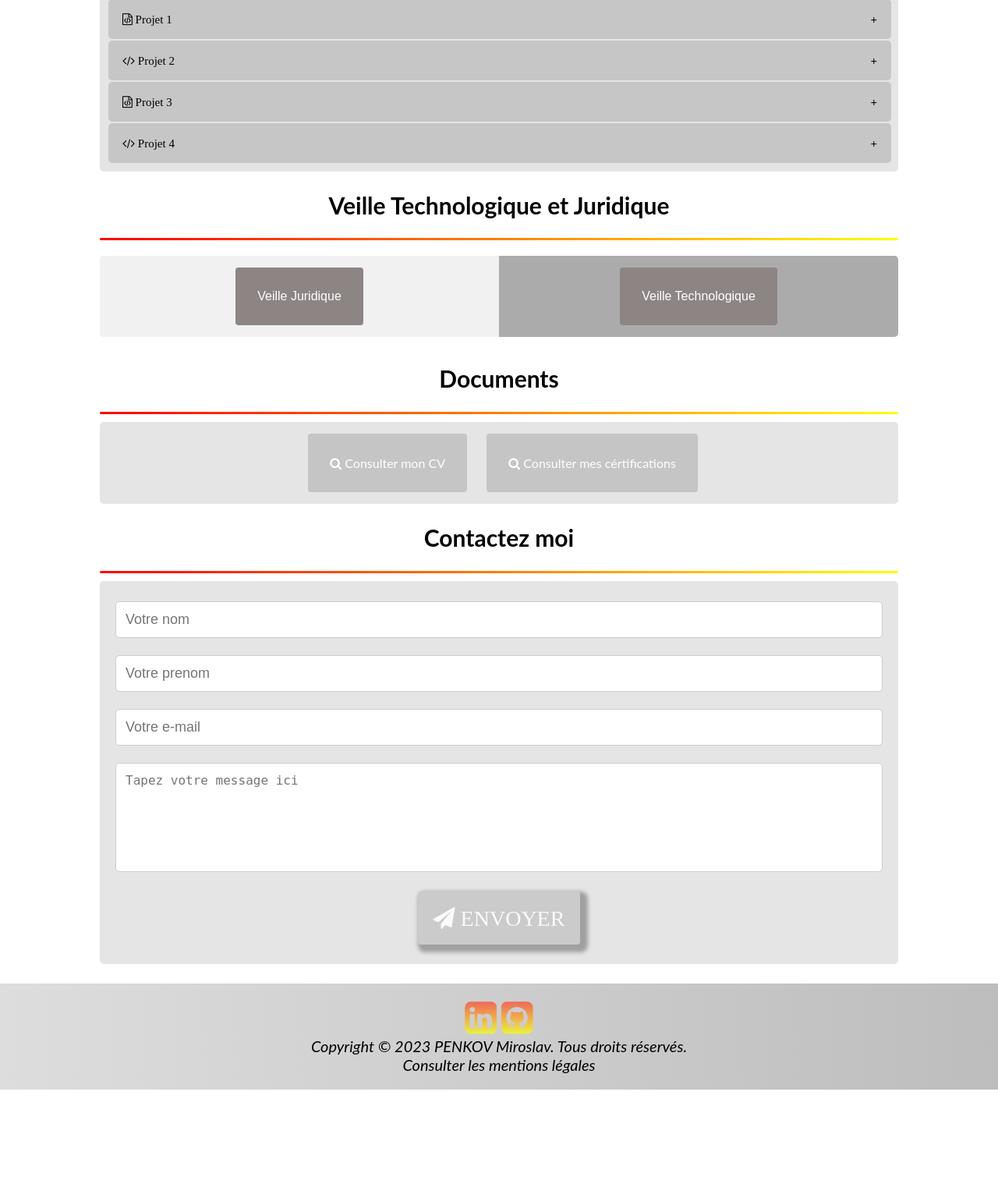
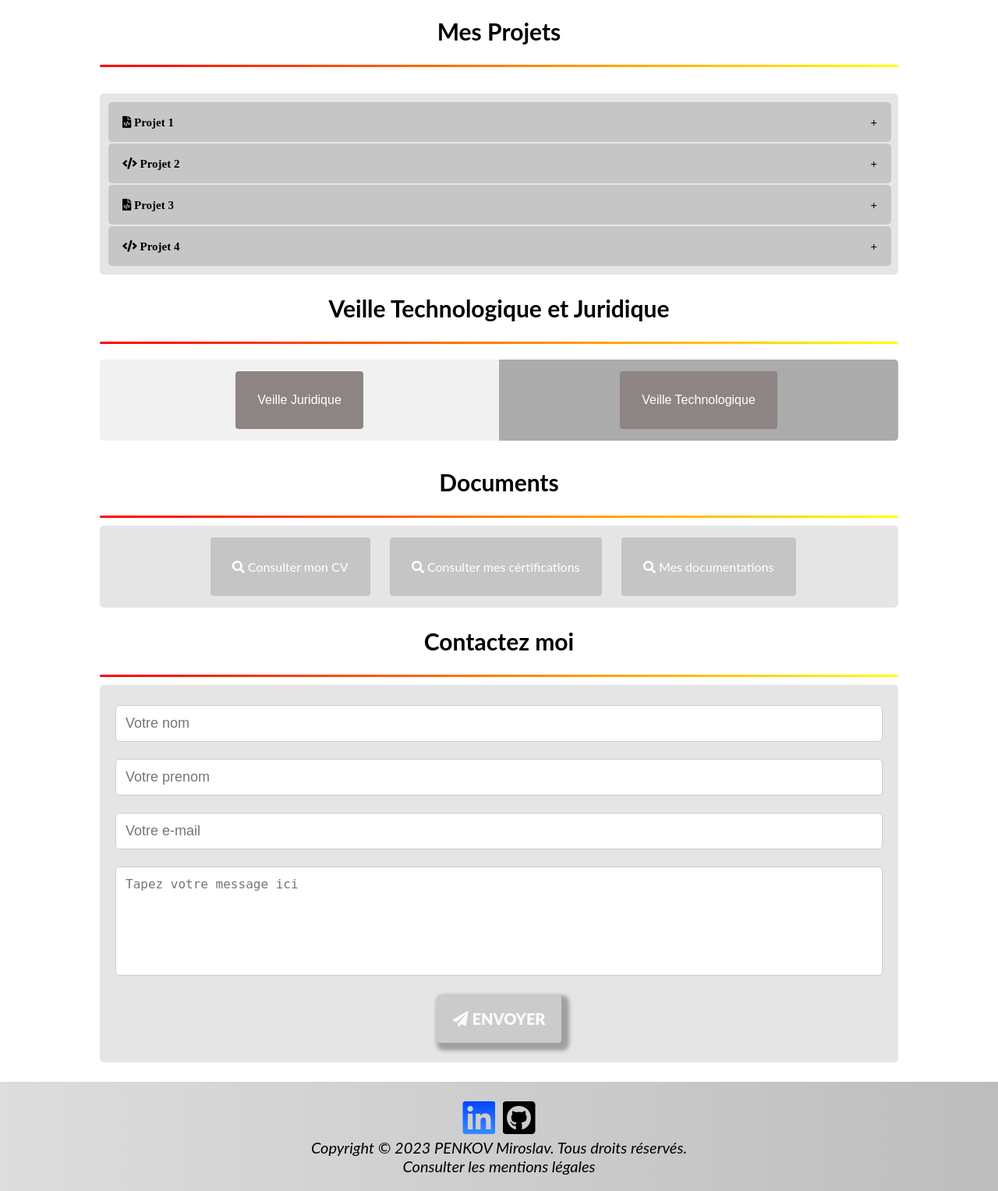
Before and after one commit to PENKOV-Miroslav/PENKOV-Miroslav.github.io, a PHP site: page / in a window 1280 px wide. Shown: the part 1476-3003 px from the top of the page at 78% size. Before the commit the page ends 2873 px from the top, so only its background shows below. Run offline with PHP 8.4, Linux system fonts and the light colour scheme.

Commit message:
Add files via upload

```diff
--- a/index.html
+++ b/index.html
@@ -10,6 +10,7 @@
             <link rel="icon" type="image/png" sizes="32x32" href="favicon-32x32.png">
             <link rel="icon" type="image/png" sizes="16x16" href="favicon-16x16.png">
             <link rel="stylesheet" href="https://cdnjs.cloudflare.com/ajax/libs/font-awesome/4.7.0/css/font-awesome.min.css">
+            <link rel="stylesheet" href="https://cdnjs.cloudflare.com/ajax/libs/font-awesome/5.15.3/css/all.min.css">
             <link rel="stylesheet" href="style.css">
             <script src="https://code.jquery.com/jquery-3.6.0.min.js"></script>
             <script src="modalAjax.js"></script>
@@ -117,31 +118,31 @@
                                                         <div id="modal3" class="modal">
                                                           <div class="modal-content">
                                                             <span class="close">&times;</span>
-                                                              <div>
-                                                                <i class="icon-footer"></i>
-                                                                <h2>Conceptes maîtrisés:</h2>
-                                                            </div>
 
                                                             <div>
                                                                 <i class="icon-footer"></i>
 
                                                                 <div class="listComp">
-                                                                    <div>
-                                                                        <div class="fa fa-dot-circle-o conceptM" aria-hidden="true"> RGPD(Règlement Général sur la Protection des Données)</div>
-                                                                    </div>
-                                                                    <br>
-                                                                    <div>
-                                                                        <div class="fa fa-dot-circle-o conceptM" aria-hidden="true"> POO(Programation Orientée Objets)</div>
-                                                                    </div>
-                                                                    <br>
-                                                                    <div>
-                                                                        <div class="fa fa-dot-circle-o conceptM" aria-hidden="true"> MVC(Méthodes, Vues, Controllers)</div>
-                                                                    </div>
-                                                                    <br>
-                                                                    <div>
-                                                                        <div class="fa fa-dot-circle-o conceptM" aria-hidden="true"> Cybersécurité</div>
-                                                                    </div>
-                                                                    <br>
+                                                                    <section>
+                                                                      <h2>Conceptes maîtrisés:</h2>
+                                                                      <ul>
+                                                                        <li><i class="fas fa-user-shield"></i> RGPD(Règlement Général sur la Protection des Données)</li>
+                                                                        <li><i class="fas fa-cogs"></i> POO(Programation Orientée Objets)</li>
+                                                                        <li><i class="fas fa-cogs"></i> MVC(Méthodes, Vues, Controllers)</li>
+                                                                        <li><i class="fas fa-shield-alt"></i> Cybersécurité</li>
+                                                                      </ul>
+                                                                    </section>
+
+                                                                    <section>
+                                                                      <h2>Mes qualités personnels:</h2>
+                                                                      <ul>
+                                                                        <li><i class="fas fa-hard-hat"></i> Travailleur acharné</li>
+                                                                        <li><i class="fas fa-users"></i> Esprit d'équipe</li>
+                                                                        <li><i class="fas fa-comments"></i> Communicateur efficace</li>
+                                                                        <li><i class="fas fa-lightbulb"></i> Adaptabilité</li>
+                                                                      </ul>
+                                                                    </section>
+
                                                                 </div>
                                                             </div>
                                                             </p>
@@ -173,6 +174,36 @@
                                               <br><br>Ce stage chez WICLIC Informatique a été une expérience enrichissante qui m'a permis d'approfondir mes compétences en développement d'applications et en gestion de bases de données. J'ai pu mettre en pratique mes connaissances en C# et en technologies web, tout en travaillant sur des fonctionnalités essentielles pour améliorer l'expérience des utilisateurs et garantir un support technique de qualité. <br><br>
 
                                             </p>
+                                            <div class="projet-contenair">
+                                              <div class="card-collection">
+                                                <div class="card-wrapper">
+                                                  <div class="card">
+                                                    <img src="img-gestculture-1.png" alt="Image 1">
+                                                  </div>
+                                                  <div class="card">
+                                                    <img src="img-gestculture-2.png" alt="Image 2">
+                                                  </div>
+                                                  <div class="card">
+                                                    <img src="img-gestculture-3.png" alt="Image 3">
+                                                  </div>
+                                                  <div class="card">
+                                                    <img src="img-gestculture-4.png" alt="Image 4">
+                                                  </div>
+                                                  <div class="card">
+                                                    <img src="img-gestculture-5.png" alt="Image 5">
+                                                  </div>
+
+                                                  <!-- Ajoutez d'autres cartes ici -->
+                                                </div>
+                                                <button class="prev-button">&#8249;</button>
+                                                <button class="next-button">&#8250;</button>
+                                              </div>
+
+
+
+
+                                            </div>
+                                            <br>
                                             <a href="https://github.com/PENKOV-Miroslav/wiclic-app" target="_blank" class="button-a" style="text-decoration: none;">  <i class="fa fa-share" aria-hidden="true"></i> Lien vers le projet GitHub</a>
                                         </div>
 
@@ -190,6 +221,36 @@ Mon principal objectif était de développer un système permettant d'automatise
 
 <br><br>Ce stage chez Electrolux Professional a été une expérience extrêmement enrichissante. J'ai pu mettre en pratique mes connaissances en programmation et en électronique, tout en relevant des défis techniques passionnants. Travailler sur l'automatisation des trolleys m'a permis d'approfondir mes compétences dans le domaine de l'IoT (Internet des objets) et de développer une compréhension concrète des enjeux liés à l'efficacité énergétique dans le domaine de l'automatisation industrielle. <br><br>
                                              </p>
+                                             <div class="projet-contenair">
+                                              <div class="card-collection">
+                                                <div class="card-wrapper">
+                                                  <div class="card">
+                                                    <img src="img-gestculture-1.png" alt="Image 1">
+                                                  </div>
+                                                  <div class="card">
+                                                    <img src="img-gestculture-2.png" alt="Image 2">
+                                                  </div>
+                                                  <div class="card">
+                                                    <img src="img-gestculture-3.png" alt="Image 3">
+                                                  </div>
+                                                  <div class="card">
+                                                    <img src="img-gestculture-4.png" alt="Image 4">
+                                                  </div>
+                                                  <div class="card">
+                                                    <img src="img-gestculture-5.png" alt="Image 5">
+                                                  </div>
+
+                                                  <!-- Ajoutez d'autres cartes ici -->
+                                                </div>
+                                                <button class="prev-button">&#8249;</button>
+                                                <button class="next-button">&#8250;</button>
+                                              </div>
+
+
+
+
+                                            </div>
+                                            <br>
                                              <a href="https://github.com/PENKOV-Miroslav/Electrolux" target="_blank" class="button-a" style="text-decoration: none;">  <i class="fa fa-share" aria-hidden="true"></i> Lien vers le projet GitHub</a>
 
                                         </div>
@@ -208,6 +269,42 @@ L'une des principales difficultés rencontrées lors de ce projet était de mett
 
 <br><br>Au final, ce projet de PPE nous a permis d'acquérir des compétences précieuses en matière de maquettage, de conception web et de développement d'applications fonctionnelles. Nous avons pu mettre en pratique nos connaissances théoriques et relever les défis liés à la création d'un intranet complet répondant aux besoins spécifiques du laboratoire GSB.<br><br>
                                           </p>
+                                          <div class="projet-contenair">
+                                            <div class="card-collection">
+                                              <div class="card-wrapper">
+                                                <div class="card">
+                                                  <img src="img-gsb-1.png" alt="Image 1">
+                                                </div>
+                                                <div class="card">
+                                                  <img src="img-gsb-2.png" alt="Image 2">
+                                                </div>
+                                                <div class="card">
+                                                  <img src="img-gsb-3.png" alt="Image 3">
+                                                </div>
+                                                <div class="card">
+                                                  <img src="img-gsb-4.png" alt="Image 4">
+                                                </div>
+                                                <div class="card">
+                                                  <img src="img-gsb-5.png" alt="Image 5">
+                                                </div>
+                                                <div class="card">
+                                                  <img src="img-gsb-6.png" alt="Image 6">
+                                                </div>
+                                                <div class="card">
+                                                  <img src="img-gsb-7.png" alt="Image 7">
+                                                </div>
+                                                <div class="card">
+                                                  <img src="img-gsb-8.png" alt="Image 8">
+                                                </div>
+                                                <!-- Ajoutez d'autres cartes ici -->
+                                              </div>
+                                              <button class="prev-button">&#8249;</button>
+                                              <button class="next-button">&#8250;</button>
+                                            </div>
+
+
+                                          </div>
+                                          <br>
                                           <a href="https://github.com/PENKOV-Miroslav/gsb-web-php " target="_blank" class="button-a" style="text-decoration: none;">  <i class="fa fa-share" aria-hidden="true"></i> Lien vers le projet GitHub</a>
                                         </div>
 
@@ -222,10 +319,41 @@ L'une des principales difficultés rencontrées lors de ce projet était de mett
                                                L'application garantira la sécurité des données et contribuera
                                              à améliorer l'accompagnement des exploitants agricoles en leur offrant un suivi personnalisé et des recommandations adaptées.<br><br>
                                           </p>
+
+                                          <div class="projet-contenair">
+                                            <div class="card-collection">
+                                              <div class="card-wrapper">
+                                                <div class="card">
+                                                  <img src="img-gestculture-1.png" alt="Image 1">
+                                                </div>
+                                                <div class="card">
+                                                  <img src="img-gestculture-2.png" alt="Image 2">
+                                                </div>
+                                                <div class="card">
+                                                  <img src="img-gestculture-3.png" alt="Image 3">
+                                                </div>
+                                                <div class="card">
+                                                  <img src="img-gestculture-4.png" alt="Image 4">
+                                                </div>
+                                                <div class="card">
+                                                  <img src="img-gestculture-5.png" alt="Image 5">
+                                                </div>
+
+                                                <!-- Ajoutez d'autres cartes ici -->
+                                              </div>
+                                              <button class="prev-button">&#8249;</button>
+                                              <button class="next-button">&#8250;</button>
+                                            </div>
+
+
+
+
+                                          </div>
+                                          <br>
                                           <a href="https://github.com/PENKOV-Miroslav/GestCulture" target="_blank" class="button-a" style="text-decoration: none;">  <i class="fa fa-share" aria-hidden="true"></i> Lien vers le projet GitHub</a>
                                         </div>
 
-
+                                        <script src="gallery.js"></script>
                                         <script src="projet.js"></script>
 
                                     </div>
@@ -284,6 +412,7 @@ L'une des principales difficultés rencontrées lors de ce projet était de mett
                                         <div>
                                             &nbsp; <a href="CV Miroslav PENKOV.pdf" target="_blank" class="button-a" style="text-decoration: none;"> <i class="fa fa-search" aria-hidden="true"></i>  Consulter mon CV</a>
                                             &nbsp; <a href="ATTESTATIONSCertif.pdf" target="_blank" class="button-a" style="text-decoration: none;"> <i class="fa fa-search" aria-hidden="true"></i>  Consulter mes cértifications</a>
+                                            &nbsp; <a href="https://github.com/PENKOV-Miroslav/documentationBTS" target="_blank" class="button-a" style="text-decoration: none;"> <i class="fa fa-search" aria-hidden="true"></i> Mes documentations</a>
                                         </div>
                                     </div>
 
@@ -306,8 +435,8 @@ L'une des principales difficultés rencontrées lors de ce projet était de mett
 
                                                 <footer class="footer">
 
-                                                    <a href= "https://www.linkedin.com/in/miroslav-penkov-2a3078248/" class="fa fa-linkedin-square icon-footer"></a>
-                                                    <a href= "https://github.com/PENKOV-Miroslav" class="fa fa-github-square icon-footer"></a>
+                                                    <a href= "https://www.linkedin.com/in/miroslav-penkov-2a3078248/" class="fab fa-linkedin-square icon-footer-linkedin"></a>
+                                                    <a href= "https://github.com/PENKOV-Miroslav" class="fab fa-github-square icon-footer-github"></a>
 
 
                                                     <div id="copyright"></div>
--- a/style.css
+++ b/style.css
@@ -30,7 +30,7 @@
   background-size: cover;
   background-repeat: no-repeat;
   background-position: center center;
-  height: 20%;
+  height: 300px;
 
 }
 
@@ -221,21 +221,38 @@ input[type=text],input[type=email], select, textarea {
 * {box-sizing:border-box}
 
 
-.icon-footer{
+.icon-footer-github{
   font-size:48px;
+  margin: 2px;
   text-decoration:none;
-  background: -moz-linear-gradient(top, #f15c5c 0%, #ebff3b 100%);
-  background: -webkit-linear-gradient(top, #f15c5c 0%, #ebff3b 100%);
-  background: linear-gradient(to bottom, #f15c5c 0%, #ebff3b 100%);
+  background: black;
   -webkit-background-clip: text;
   -moz-background-clip: text;
   background-clip: text;
   -webkit-text-fill-color: transparent;
 }
 
-.icon-footer:hover {
-  transition: transform .2s; /* Animation */
-  transform: scale(1.5); /* (150% zoom - Note: if the zoom is too large, it will go outside of the viewport) */
+.icon-footer-github:hover {
+  transition: transform 0.2s; /* Animation */
+  transform: scale(1.2); /* (120% zoom - Note: if the zoom is too large, it will go outside of the viewport) */
+}
+
+.icon-footer-linkedin{
+  font-size:48px;
+  margin: 2px;
+  text-decoration:none;
+  background: -moz-linear-gradient(top, #0040ff 0%, #3b90ff 100%);
+  background: -webkit-linear-gradient(top, #0040ff 0%, #3b90ff 100%);
+  background: linear-gradient(to bottom, #0040ff 0%, #3b90ff 100%);
+  -webkit-background-clip: text;
+  -moz-background-clip: text;
+  background-clip: text;
+  -webkit-text-fill-color: transparent;
+}
+
+.icon-footer-linkedin:hover {
+  transition: transform 0.2s; /* Animation */
+  transform: scale(1.2); /* (120% zoom - Note: if the zoom is too large, it will go outside of the viewport) */
 }
 
 .icon-darkmod{
@@ -291,7 +308,6 @@ input[type=text],input[type=email], select, textarea {
   border: none;
   color: #FFFFFF;
   text-align: center;
-  font-size: 28px;
   padding: 20px;
   width: auto;
   transition: all 0.2s;
@@ -310,10 +326,12 @@ input[type=text],input[type=email], select, textarea {
 
 
 .button span {
+  font-family: "Lato",'Lucida Sans', 'Lucida Sans Regular', 'Lucida Grande', 'Lucida Sans Unicode', Verdana, sans-serif;
+  font-size: 20px;
   cursor: pointer;
   display: inline-block;
   position: relative;
-  transition: 0.4s;
+  transition: 0.2s;
 }
 
 .button span:after {
@@ -522,7 +540,7 @@ input:checked + .slider:before {
 }
 
 /* Responsive layout - makes a one column-layout instead of a two-column layout */
-@media (max-width: 800px) {
+@media (max-width: 400px) {
   .flex-item-right, .flex-item-left {
     flex: 100%;
     border-radius: 5px;
@@ -650,6 +668,7 @@ input:checked + .slider:before {
   cursor: pointer;
 }
 
+
 /*Mention legal*/
 
 .mentionlegal{
@@ -660,3 +679,120 @@ input:checked + .slider:before {
 .mentionlegal:hover{
   color:#818cab;
 }
+
+section {
+  padding: 20px;
+}
+
+ul {
+  list-style-type: disc;
+  margin-left: 20px;
+}
+
+li {
+  list-style-type: none;
+  margin-bottom: 10px;
+}
+
+/***** gallery projet img ***/
+.projet-contenair {
+  border-radius: 5px;
+  padding: 20px;
+  margin: auto;
+  width: auto;
+  border: var(--font-color) 1px solid;
+}
+
+.card-collection {
+  position: relative;
+  width: 100%;
+  overflow: hidden;
+}
+
+.card-wrapper {
+  display: flex;
+  transition: transform 0.3s;
+}
+
+.card {
+  flex: 0 0 300px;
+  margin-right: 20px;
+}
+
+.card img {
+  width: 100%;
+  height: auto;
+  border-radius: 5px;
+}
+
+.prev-button,
+.next-button {
+  position: absolute;
+  top: 50%;
+  transform: translateY(-50%);
+  padding: 10px;
+  font-size: 30px;
+  border: none;
+  background: #80808089;
+  color: #000;
+  cursor: pointer;
+}
+
+.prev-button {
+  left: 10px;
+}
+
+.next-button {
+  right: 10px;
+}
+
+.prev-button:hover,
+.next-button:hover{
+background-color: #808080e3;
+}
+
+/* Styles réactifs */
+
+@media (max-width: 768px) {
+  .card {
+    flex: 0 0 200px;
+  }
+}
+
+@media (max-width: 576px) {
+  .card {
+    flex: 0 0 150px;
+    margin-right: 10px;
+  }
+
+  .prev-button,
+  .next-button {
+    font-size: 18px;
+    padding: 5px;
+  }
+}
+
+@media (max-width: 480px) {
+  .projet-contenair {
+    width: 90%;
+  }
+
+  .card-collection {
+    overflow-x: auto;
+  }
+
+  .card-wrapper {
+    flex-wrap: nowrap;
+  }
+
+  .card {
+    flex: 0 0 120px;
+    margin-right: 10px;
+  }
+
+  .prev-button,
+  .next-button {
+    font-size: 16px;
+    padding: 3px;
+  }
+}
```
Also changed, not shown: gallery.js (added, +29 -0 lines), img-gestculture-1.png (added), img-gestculture-2.png (added), img-gestculture-3.png (added), img-gestculture-4.png (added), img-gestculture-5.png (added), img-gsb-1.png (added), img-gsb-2.png (added), img-gsb-3.png (added), img-gsb-4.png (added), img-gsb-5.png (added), img-gsb-6.png (added), img-gsb-7.png (added), img-gsb-8.png (added).
